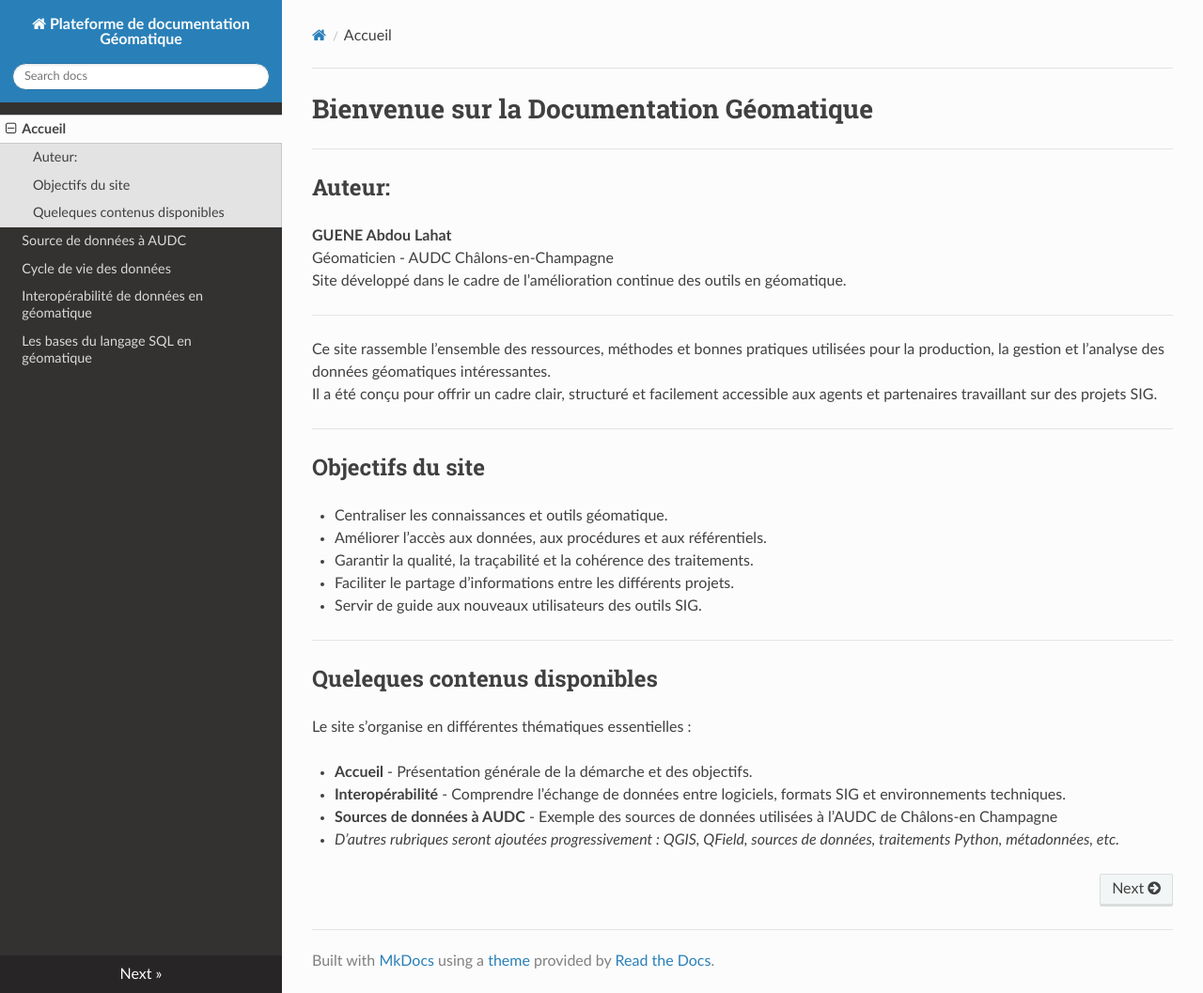
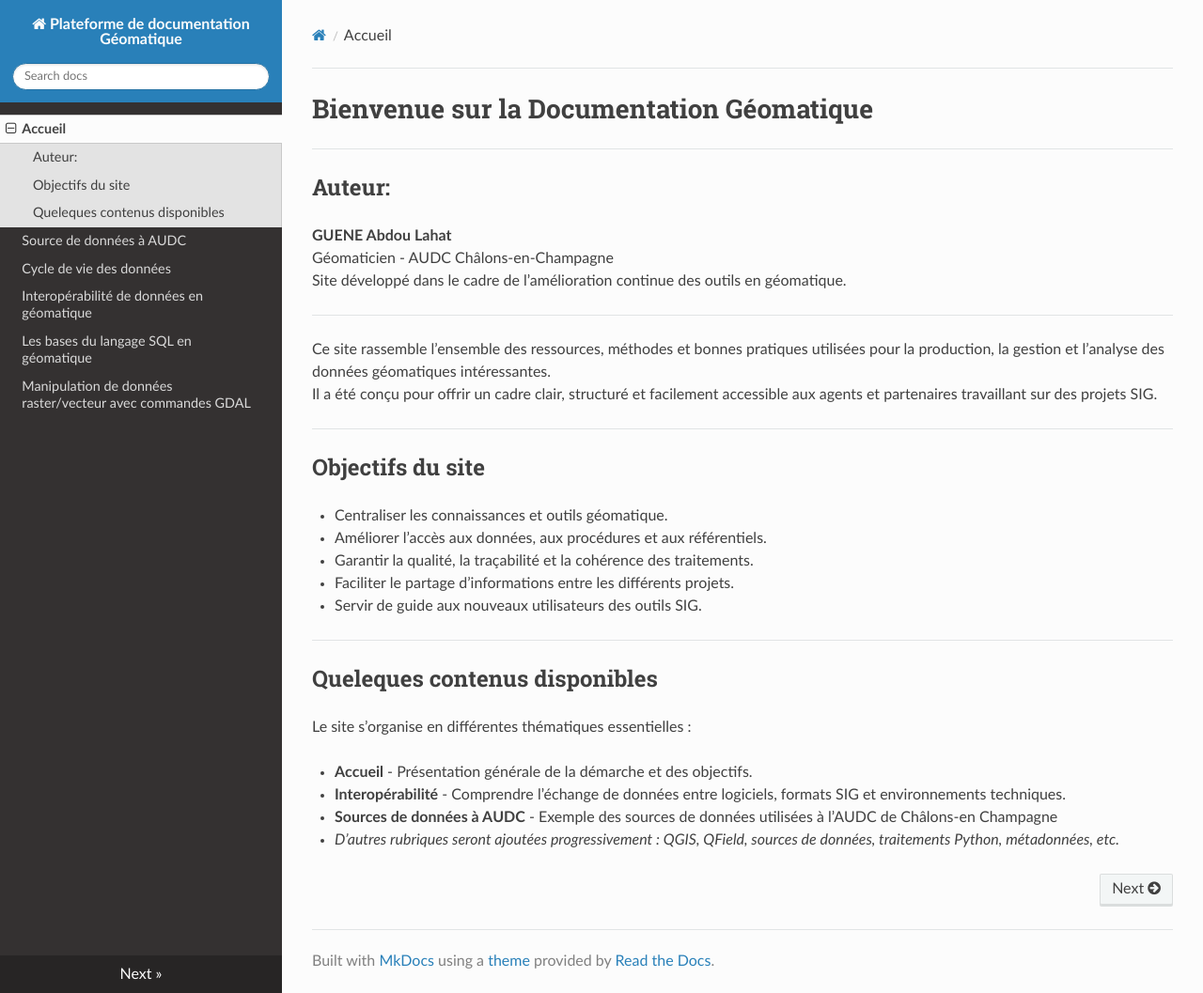
Before and after one commit to abdou123-guene/Site_de_documentation_geomatique, an MkDocs documentation site: the page built from docs/index.md, in a window 1280 px wide and 1057 px high. Shown: the whole window at 94% size. Built offline with MkDocs 1.6.1, drawn with Linux system fonts in a browser that asks for light colours; nearby versions of some CDN libraries.

Commit message:
Update mkdocs.yml

```diff
--- a/mkdocs.yml
+++ b/mkdocs.yml
@@ -9,6 +9,7 @@ nav:
   - Cycle de vie des données: cycle_de_vie_des_donnees.md
   - Interopérabilité de données en géomatique: Interoperabilite.md
   - Les bases du langage SQL en géomatique: aide_sql.md
+  - Manipulation de données raster/vecteur avec commandes GDAL: gdal_geomatique.md
 
 extra_css:
   - css/le_style.css
```
